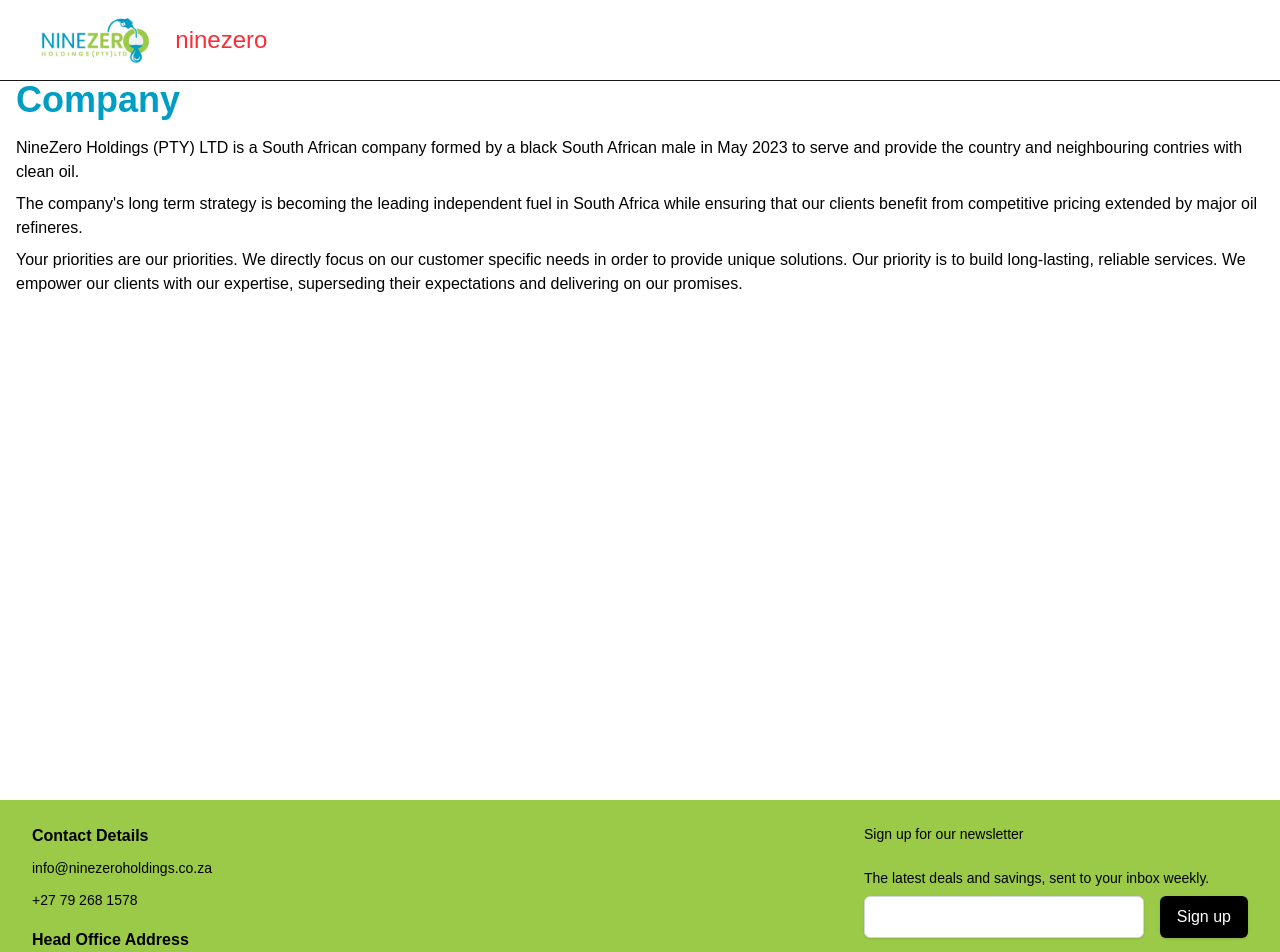
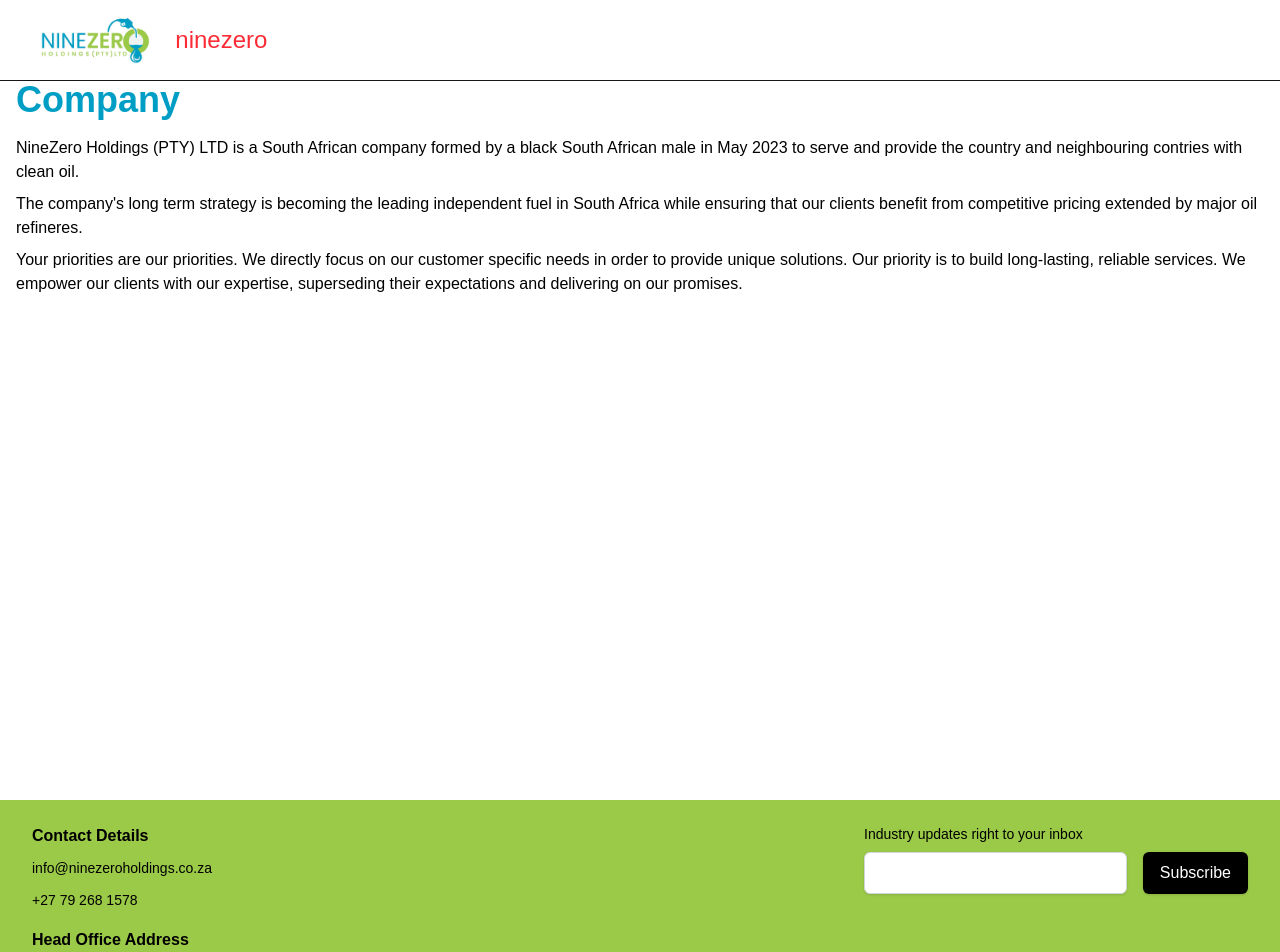
Before and after one commit to M9china/nineZero, a Next.js app: page /company in a window 1280 px wide. Shown: the top 952 px of the page. Built offline with nearby package versions, Linux system fonts and the light colour scheme.

Commit message:
style: update AboutUs component padding and modify footer newsletter section text

```diff
--- a/src/components/About/AboutUs.tsx
+++ b/src/components/About/AboutUs.tsx
@@ -1,6 +1,6 @@
 export const AboutUs = () => {
   return (
-    <main className="pt-[5rem] pb-[2rem] px-4 bg-white min-h-screen" aria-labelledby="about-us page">
+    <main className="pt-[5rem] px-4 bg-white min-h-screen" aria-labelledby="about-us page">
       <section>
         <p className="text-black">
           NineZero Holdings (PTY) LTD is not a manufacture but a distributor. It
--- a/src/components/Navigation/Footer.tsx
+++ b/src/components/Navigation/Footer.tsx
@@ -40,11 +40,8 @@ export const Footer = () => {
             {/* Newsletter section */}
             <div className="mt-12 md:col-span-8 md:col-start-3 md:row-start-2 md:mt-0 lg:col-span-4 lg:col-start-9 lg:row-start-1">
               <h3 className="text-sm font-medium text-black">
-                Sign up for our newsletter
+                Industry updates right to your inbox
               </h3>
-              <p className="mt-6 text-sm text-black">
-                The latest deals and savings, sent to your inbox weekly.
-              </p>
               <form className="mt-2 flex sm:max-w-md">
                 <label htmlFor="email-address" className="sr-only">
                   Email address
@@ -61,7 +58,7 @@ export const Footer = () => {
                     type="submit"
                     className="flex w-full items-center justify-center rounded-md border border-transparent bg-black px-4 py-2 text-base font-medium text-white shadow-sm hover:bg-gray-700 focus:outline-none focus:ring-2 focus:ring-gray-600 focus:ring-offset-2"
                   >
-                    Sign up
+                    Subscribe
                   </button>
                 </div>
               </form>
```
